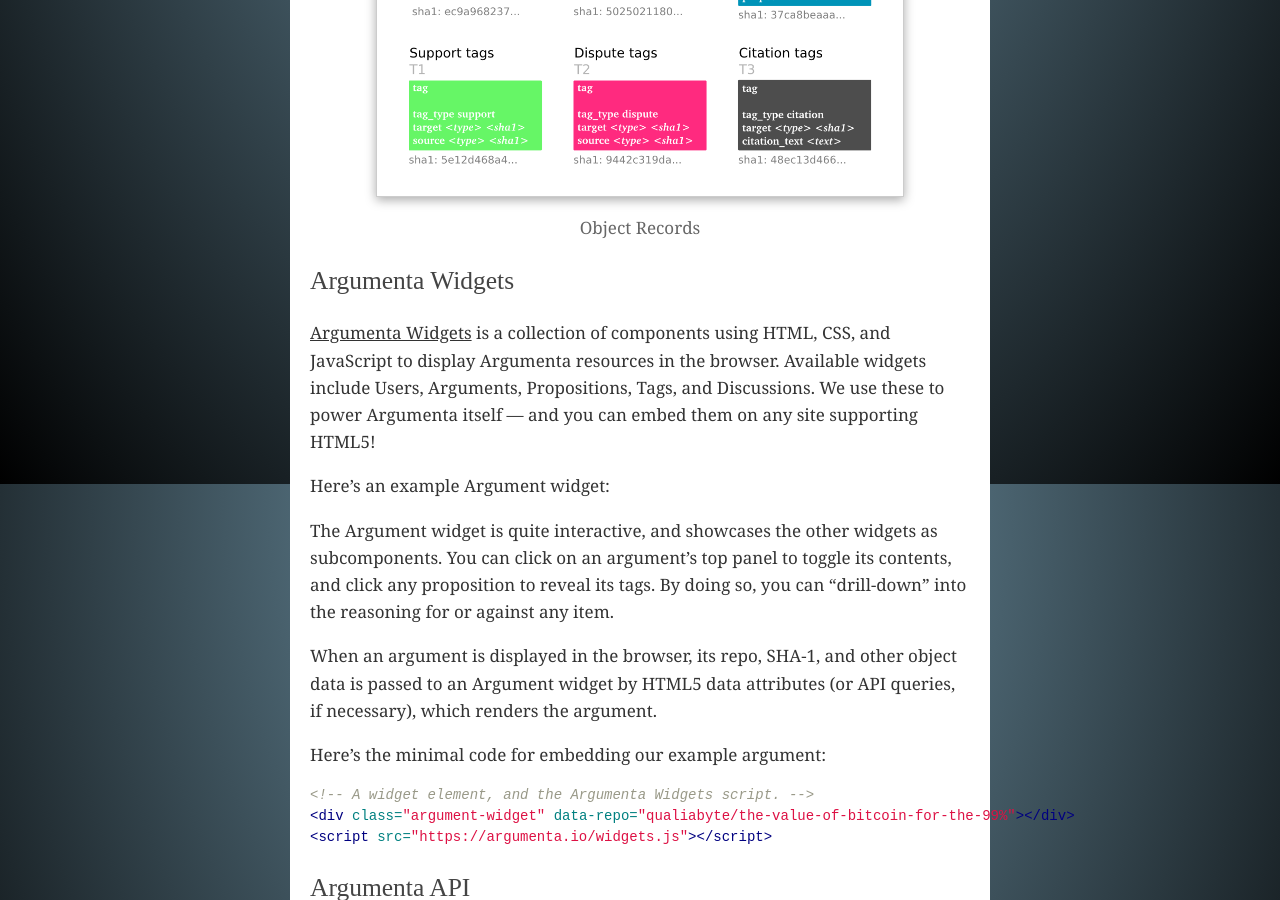
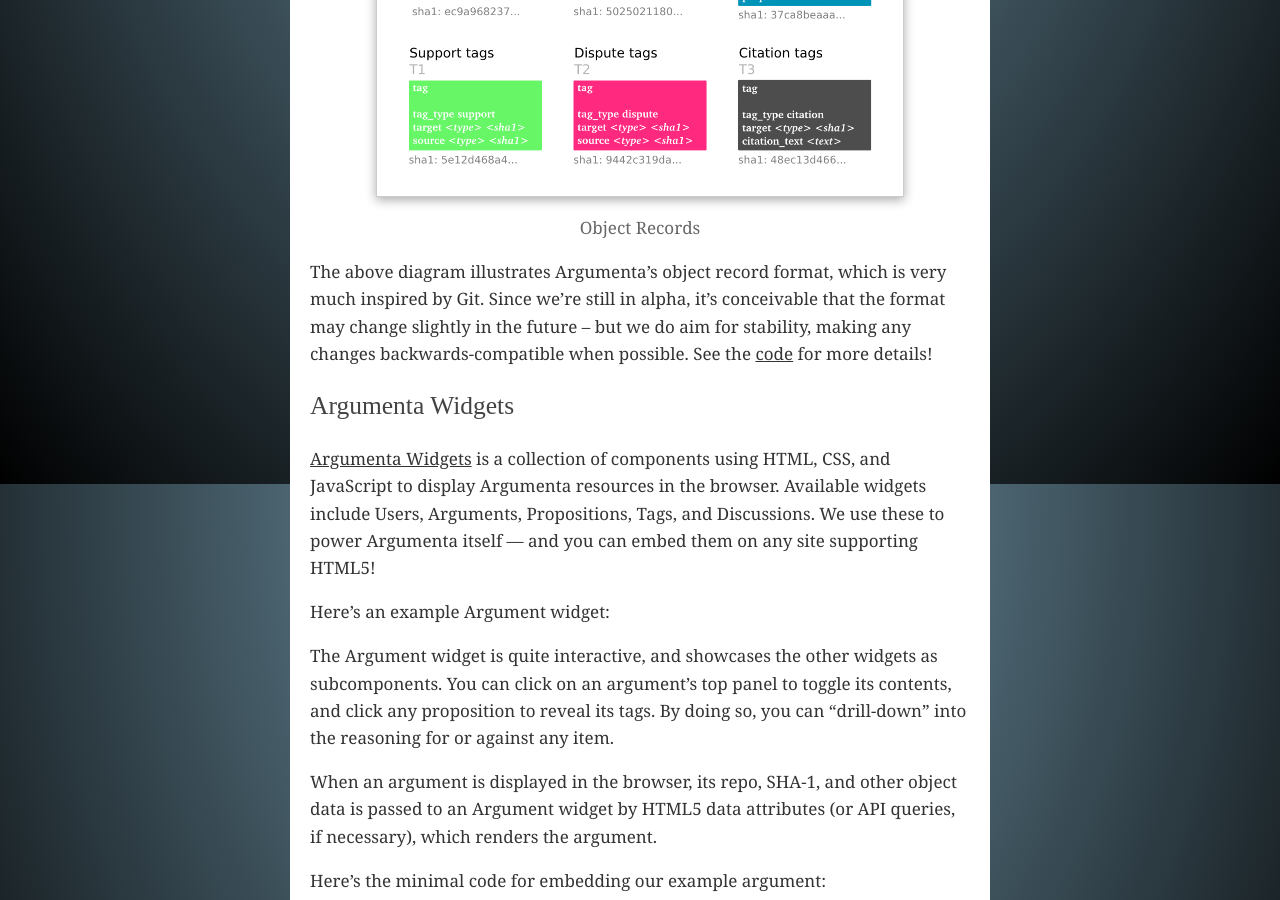
Before and after one commit to argumenta/argumenta.github.io, a Jekyll site: the page built from _posts/2014-03-23-introducing-argumenta.md, in a window 1280 px wide and 900 px high, scrolled down 3116 px. Built offline with Jekyll 4.4.1, drawn with Linux system fonts in a browser that asks for light colours; nearby versions of some CDN libraries; some web fonts are replaced; library files that are not in the unit come from our copies; comment, search, counter and statistics services are not loaded.

Commit message:
Add notes on object records

```diff
--- a/_posts/2014-03-23-introducing-argumenta.md
+++ b/_posts/2014-03-23-introducing-argumenta.md
@@ -85,6 +85,12 @@
 </a>
 <div class="post-caption">Object Records</div>
 
+The above diagram illustrates Argumenta's object record format, which
+is very much inspired by Git. Since we're still in alpha, it's
+conceivable that the format may change slightly in the future &ndash; but we
+do aim for stability, making any changes backwards-compatible when
+possible. See the [code][Argument-Records] for more details!
+
 ## Argumenta Widgets
 
 [Argumenta Widgets][Argumenta-Widgets] is a collection of components
```
Also changed, not shown: other parts of _posts/2014-03-23-introducing-argumenta.md (+1 -0 lines).
